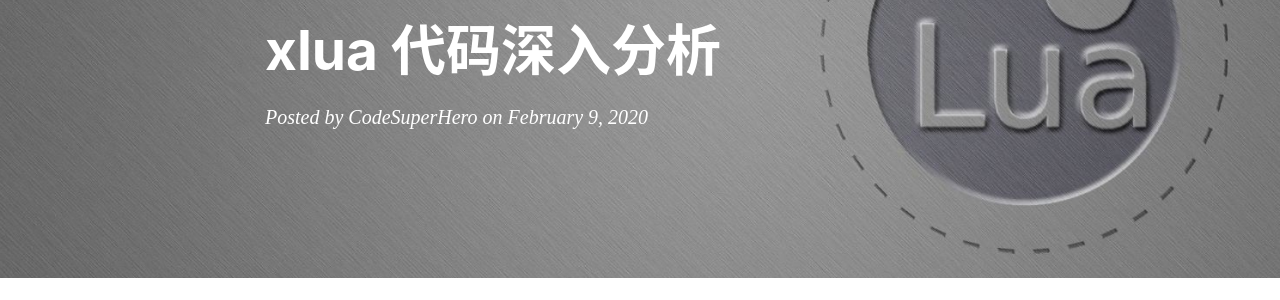
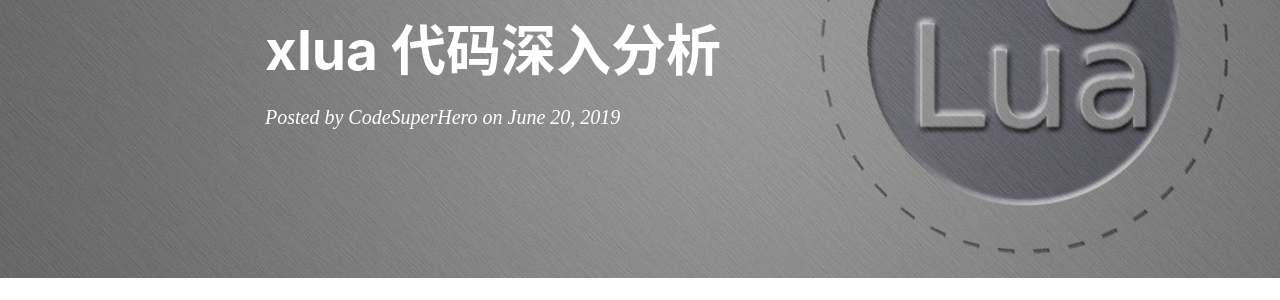
Before and after one commit to CodeSuperHero/CodeSuperHero.github.io, a Jekyll site: the page built from _posts/2019-6-20-xlua 反射代码分析 copy.markdown, in a window 1280 px wide and 900 px high. Shown: the part 179-479 px from the top of the window. Built offline with Jekyll 4.4.1, drawn with Linux system fonts in a browser that asks for light colours; nearby versions of some CDN libraries; comment, search, counter and statistics services are not loaded; some of the changed text lies outside the part shown.

Commit message:
no message

```diff
--- a/_posts/2019-6-20-xlua 反射代码分析 copy.markdown
+++ b/_posts/2019-6-20-xlua 反射代码分析 copy.markdown
@@ -2,7 +2,7 @@
 layout:     post
 title:      "xlua 代码深入分析"
 subtitle:   ""
-date:       2020-02-09
+date:       2019-06-20
 author:     "CodeSuperHero"
 header-img: "img/lua1.jpg"
 tags:
```
Also changed, not shown: _posts/2020-02-09-xlua 代码深入分析.markdown (renamed from _posts/xlua 代码深入分析.markdown).
